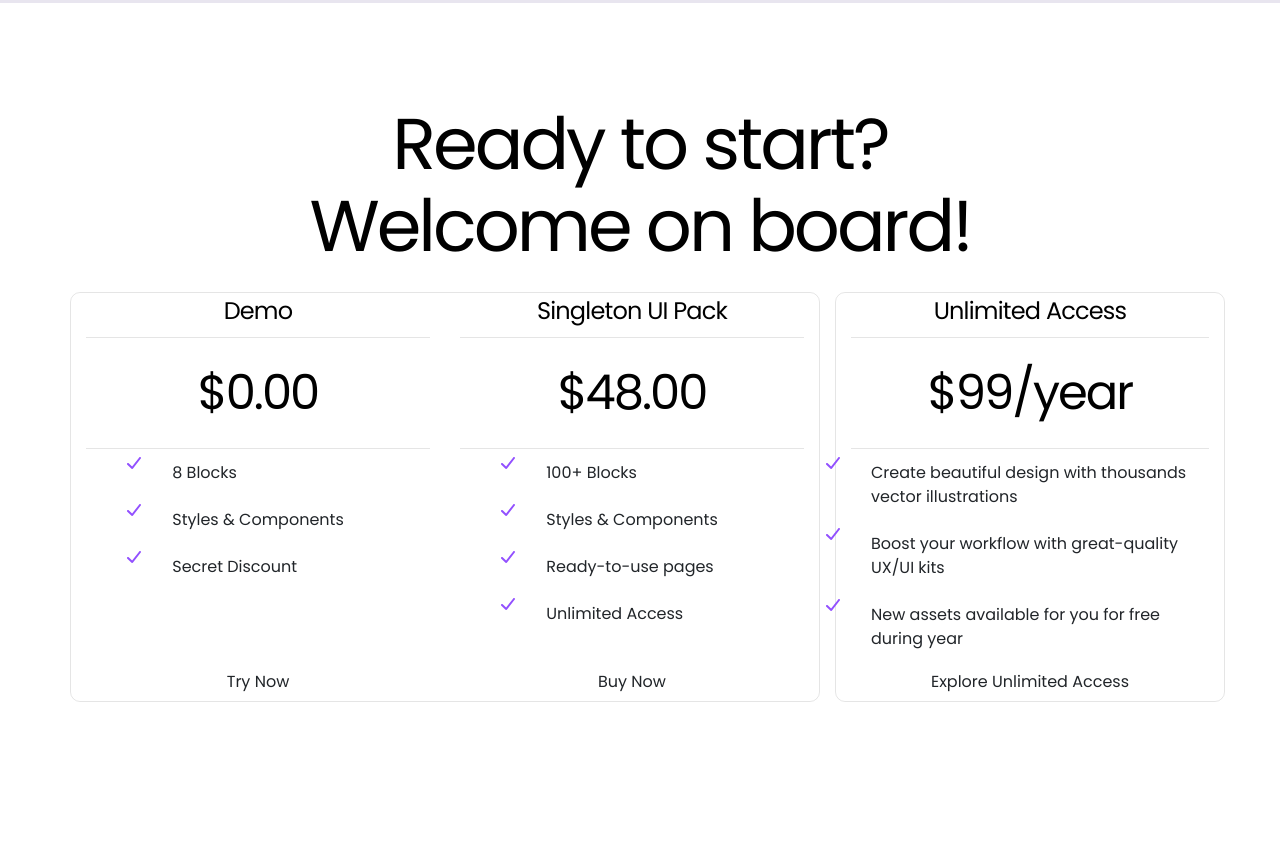
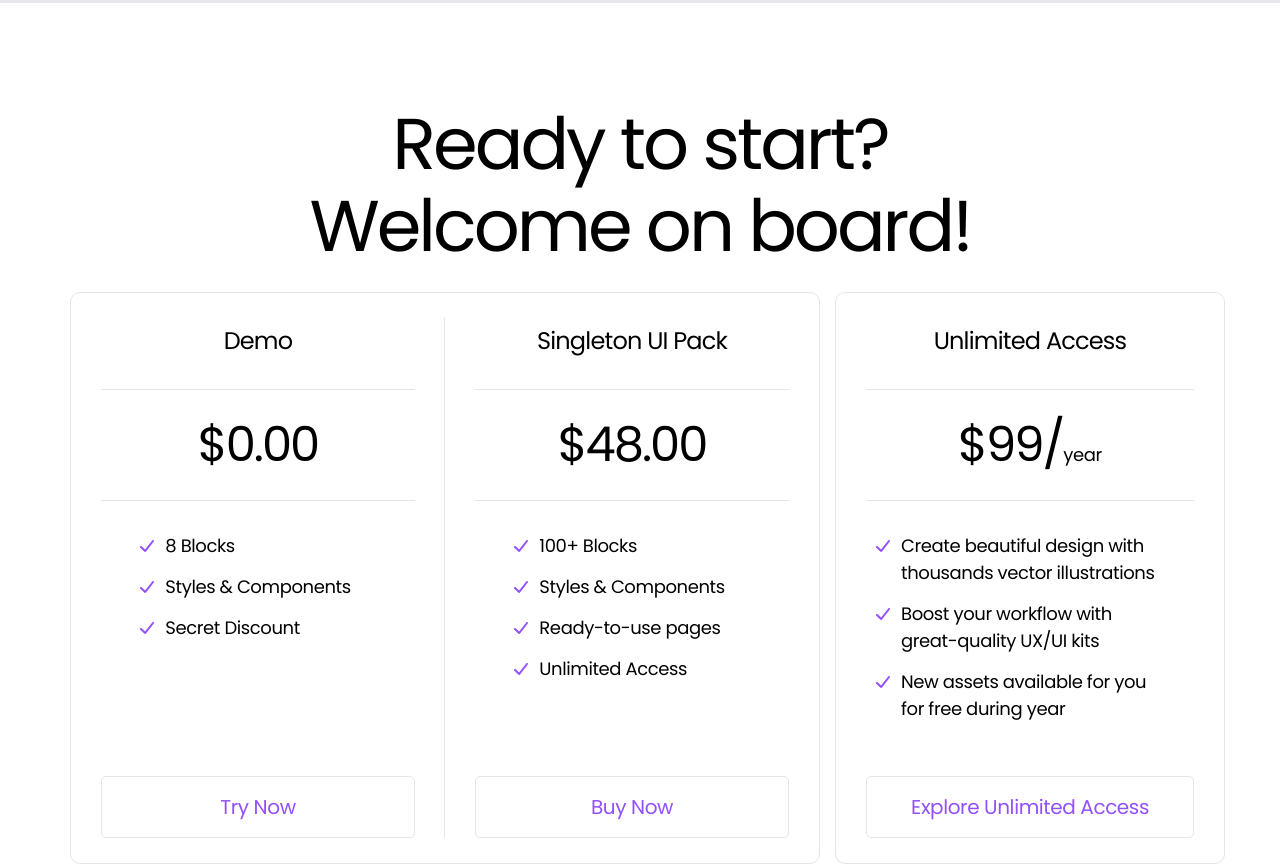
Before and after one commit to andreyCraftworkDesign/singltone, a plain HTML site: page index.html in a window 1280 px wide. Shown: the part 5848-6712 px from the top of the page. Before the commit the page ends 6550 px from the top, so only its background shows below. Drawn offline with nearby package versions, Linux system fonts and the light colour scheme; grey boxes are pictures that could not be loaded.

Commit message:
базовая стилизация блока plans

```diff
--- a/css/style.css
+++ b/css/style.css
@@ -121,6 +121,7 @@ h3 {
 }
 
 h4 {
+  margin: 30px 0;
   font-family: "Poppins", Arial, sans-serif;
   font-style: normal;
   font-weight: normal;
@@ -406,9 +407,39 @@ header {
   border-bottom: 1px solid rgba(0, 0, 0, 0.1);
 }
 
+.board .price span {
+  font-size: 18px;
+  line-height: 27px;
+  letter-spacing: -0.4px;
+}
+
 .board  .plans > .plan {
   border: 1px solid rgba(0, 0, 0, 0.1);
   border-radius: 10px;
+}
+
+.board .first-plan {
+  position: relative;
+}
+
+.board .first-plan:after {
+  content: '';
+  position: absolute;
+  top: 25px;
+  right: 0px;
+
+  width: 1px;
+  height: 520px;
+  background-position: center;
+  background-repeat: no-repeat;
+  background-image: url("../img/divider.png");
+}
+
+.board .plan {
+  min-height: 570px;
+
+  padding: 0 30px;
+  padding-bottom: 25px;
 }
 
 .board .plan-wrapper {
@@ -418,8 +449,24 @@ header {
   border-radius: 10px;
 }
 
+.board .list-group {
+  padding-top: 31px;
+}
+
 .board .list-group-item {
+  padding: 0 35px;
+  padding-bottom: 15px;
+
   position: relative;
+
+  font-family: "Poppins", Arial, sans-serif;
+  font-style: normal;
+  font-weight: normal;
+  font-size: 18px;
+  line-height: 27px;
+
+  letter-spacing: -0.4px;
+  color: #000000;
   border: none;
 }
 
@@ -427,7 +474,8 @@ header {
   content: '';
   position: absolute;
   top: 8px;
-  left: -25px;
+  left: 10px;
+
   width: 14px;
   height: 12px;
   background-position: center;
@@ -437,6 +485,26 @@ header {
 
 .board .btn {
   margin-top: auto;
+  padding: 15px 28px;
+
+  font-family: "Poppins", Arial, sans-serif;
+  font-style: normal;
+  font-weight: normal;
+  font-size: 20px;
+  line-height: 30px;
+  text-align: center;
+  letter-spacing: -0.4px;
+  color: #9250FF;
+
+  border: 1px solid rgba(0, 0, 0, 0.1);
+  border-radius: 5px;
+}
+
+.board .btn:hover,
+.board .btn:active {
+  background: #9250FF;
+  border: 1px solid rgba(0, 0, 0, 0.1);
+  color: #FFFFFF;
 }
 
 
--- a/index.html
+++ b/index.html
@@ -186,7 +186,7 @@
       <div class="col-lg-12 d-flex  justify-content-between p-0 plans">
         <div class="col-lg-8 d-flex">
           <div class="plan-wrapper d-flex justify-content-between">
-          <div class="col-lg-6 d-flex flex-column align-items-center plan">
+          <div class="col-lg-6 d-flex flex-column align-items-center plan first-plan">
             <h4>Demo</h4>
             <div class="price">
               $0.00
```
Also changed, not shown: img/divider.png (added).
